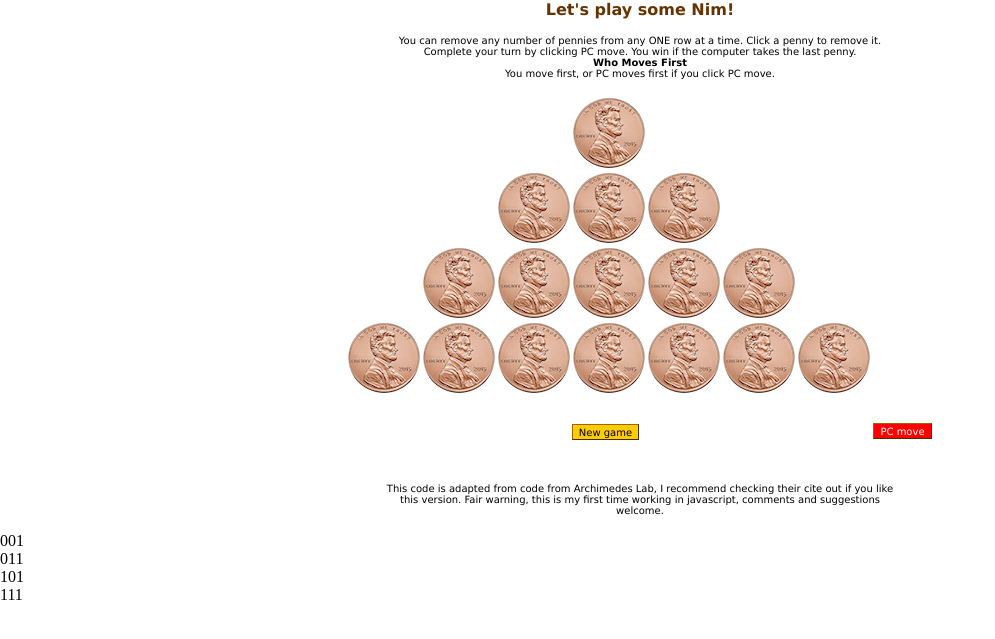
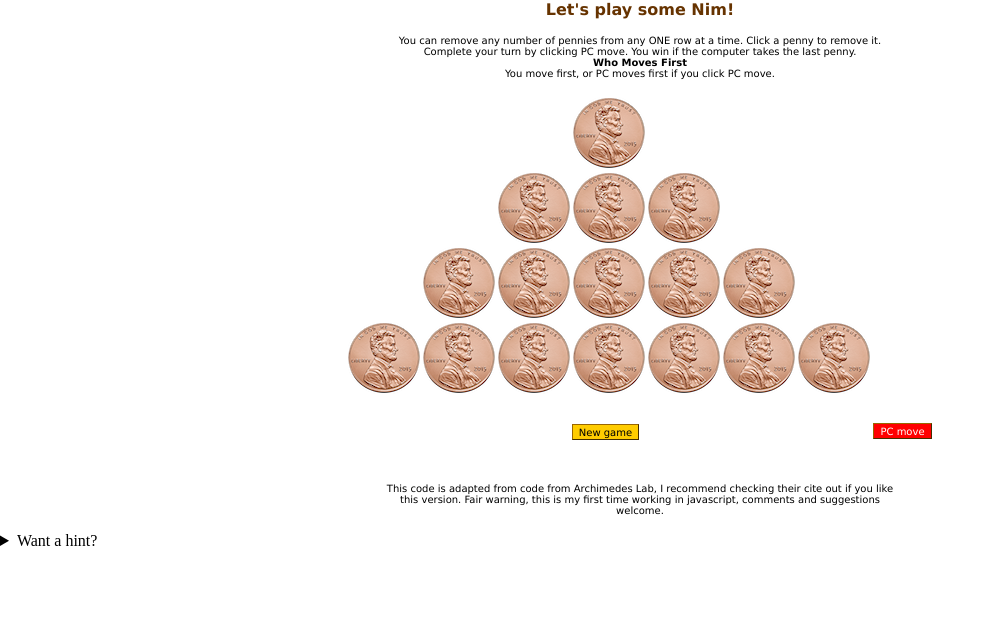
Before and after one commit to BenPyle/BenPyle.github.io, a Jekyll site: the page nim/index.html, which Jekyll copies as it is, in a window 1280 px wide. Shown: the top 639 px of the page, without its empty margins (0-995 px from the left). Built offline with Jekyll 4.4.1, drawn with Linux system fonts in a browser that asks for light colours.

Commit message:
Update index.html

```diff
--- a/nim/index.html
+++ b/nim/index.html
@@ -239,9 +239,12 @@ You move first, or PC moves first if you click PC move.</font></p>
 </tr>
 </table>
 </body>
+
+<details>
+  <summary>Want a hint?  </summary>
+      <span id="r1"> 001 </span> <br/>
+      <span id="r2"> 011 </span> <br/>
+      <span id="r3"> 101 </span> <br/>
+      <span id="r4"> 111 </span>
+</details>
 </html>
-
-<span id="r1"> 001 </span> <br/>
-<span id="r2"> 011 </span> <br/>
-<span id="r3"> 101 </span> <br/>
-<span id="r4"> 111 </span>
```
